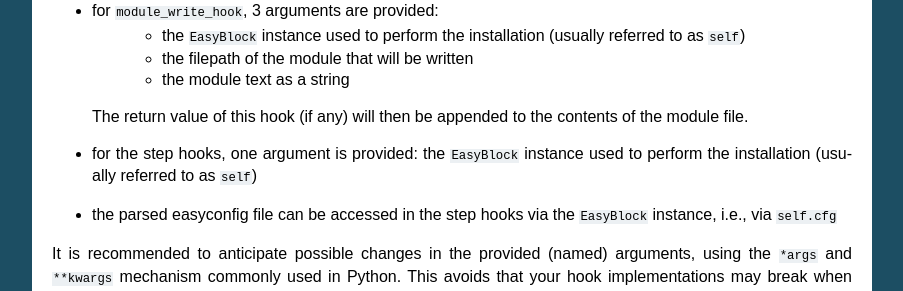
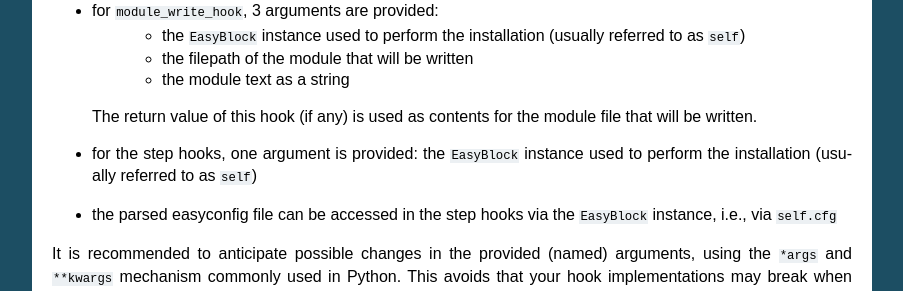
Before and after one commit to easybuilders/easybuild, a Sphinx documentation site: the page built from docs/Hooks.rst, in a window 1280 px wide and 900 px high, scrolled down 2360 px. Shown: the part 152-443 px from the top of the window, without its empty margins (198-1101 px from the left). Built offline with Sphinx 7.4.7, drawn with Linux system fonts in a browser that asks for light colours; pages that are not in the unit, such as notebooks, are missing from menus.

Commit message:
correct statement on return value of module write hook

```diff
--- a/docs/Hooks.rst
+++ b/docs/Hooks.rst
@@ -127,7 +127,7 @@ Do take into account the following:
    * the ``EasyBlock`` instance used to perform the installation (usually referred to as ``self``)
    * the filepath of the module that will be written
    * the module text as a string
-  The return value of this hook (if any) will then be appended to the contents of the module file.
+  The return value of this hook (if any) is used as contents for the module file that will be written.
 
 * for the step hooks, one argument is provided:
   the ``EasyBlock`` instance used to perform the installation (usually referred to as ``self``)
```
